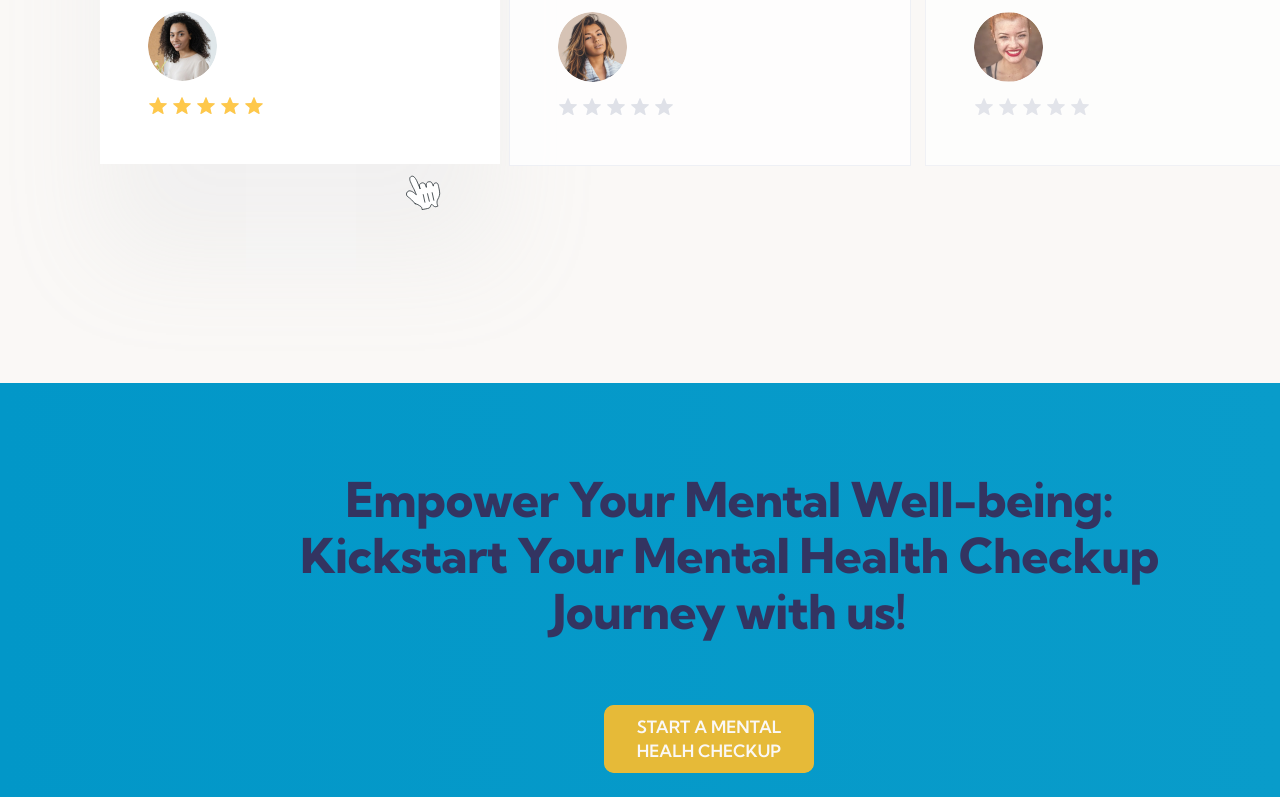
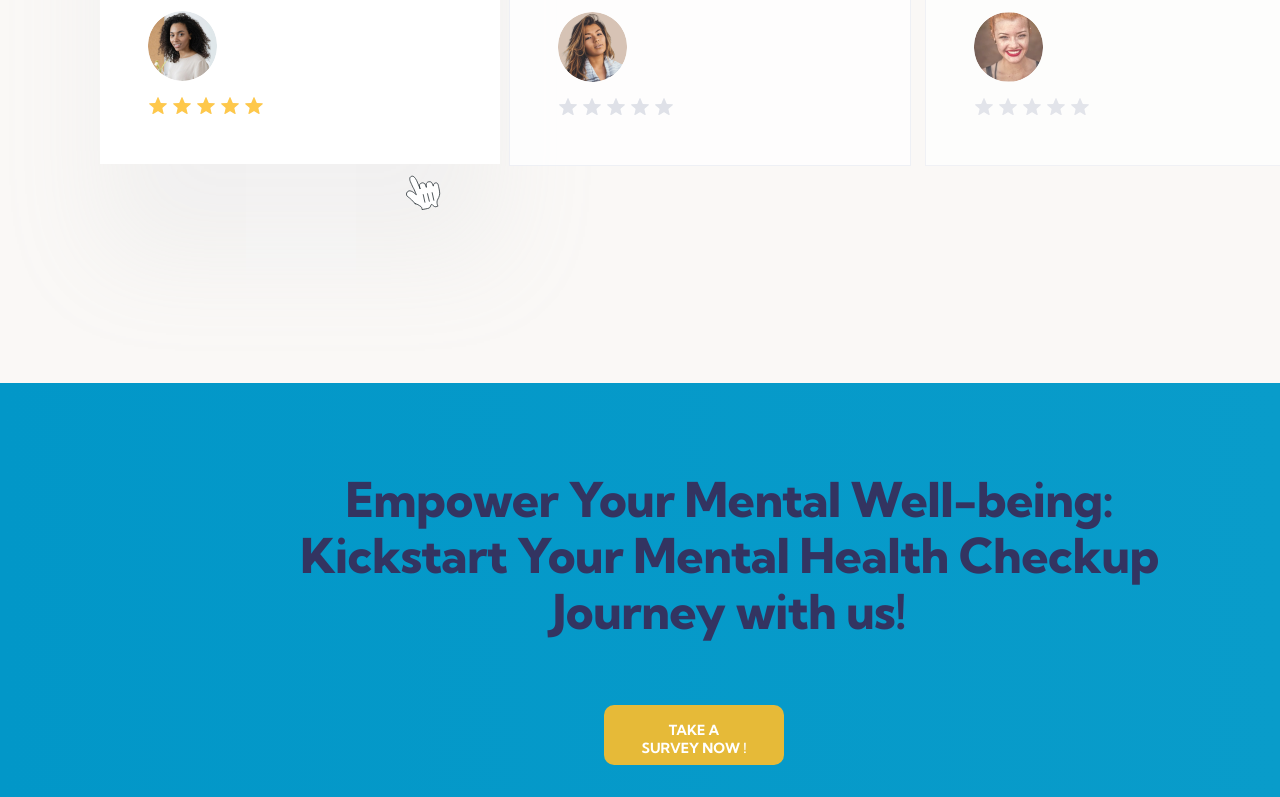
Before and after one commit to Vishesh-Sharma221/SIH2023, a website built with Parcel: page index.html in a window 1280 px wide. Shown: the part 2000-2797 px from the top of the page. Built offline with nearby package versions, Linux system fonts and the light colour scheme; a web font is replaced by a local one.

Commit message:
Buttons working now

```diff
--- a/index.css
+++ b/index.css
@@ -10,23 +10,24 @@
 }
 .start-a-mental {
   position: absolute;
-  line-height: 24px;
   font-weight: 900;
   background:#E6BA38;
   border-radius: var(--br-3xs);
   border: none;
   overflow: hidden;
-  color: #faf8f6;
-  font-size: 17px;
+  color: #f13333;
+  font-size: 37px;
   font-family: var(--font-kumbh-sans);
-  font-weight: 600;
+  font-weight: 900;
   transition: 0.8s;
   width: 210px;
-  height: 68px;
+  height: 120px;
   cursor: pointer;
+  margin: 10px;
+  line-height: 40px;
 }
 .start-a-mental:hover{
-  color: #cc382b;
+  color: #f1902f;
   background-color:#dabd66;
 }
 .start-a-mental-healh-checkup-wrapper {
@@ -35,8 +36,8 @@
   left: 604px;
   border-radius: var(--br-3xs);
   background-color: #E6BA38;
-  width: 210px;
-  height: 68px;
+  width: 180px;
+  height: 60px;
   overflow: hidden;
   display: flex;
   flex-direction: row;
--- a/index.html
+++ b/index.html
@@ -6,6 +6,7 @@
 
     <link rel="stylesheet" href="./global.css" />
     <link rel="stylesheet" href="./index.css" />
+
     <link
       rel="stylesheet"
       href="https://fonts.googleapis.com/css2?family=Kumbh Sans:wght@400;600;700;800;900&display=swap"
@@ -15,6 +16,7 @@
       href="https://fonts.googleapis.com/css2?family=AvertaStd-Bold:wght@400&display=swap"
     />
     <title>Mental Health Check - SIH2023</title>
+    <script src="index.js"></script>
   </head>
   <body>
     <a class="homepage">
@@ -25,7 +27,7 @@
             Journey with us!
           </div>
           <div class="start-a-mental-healh-checkup-wrapper">
-            <button class="start-a-mental">START A MENTAL HEALH CHECKUP</button>
+            <button class="get-started" class="start-a-mental" > TAKE A SURVEY NOW !</button>
           </div>
         </div>
         <div class="reviews">
@@ -252,7 +254,7 @@
       <div class="get-your-free-mental-health-ch-wrapper">
         <div class="get-your-free-container">
           <span class="get-your-free-container1">
-            <button class="get-started">GET STARTED!</button>
+            <button class="get-started">GET STARTED !</button>
             <!-- <p class="mental">MENTAL HEALTH CHECKUP</p> -->
           </span>
         </div>
--- /dev/null
+++ b/index.js
@@ -0,0 +1,9 @@
+document.addEventListener('DOMContentLoaded', function() {
+    const buttons = document.querySelectorAll('.get-started');
+
+    buttons.forEach(function(button) {
+        button.addEventListener('click', function() {
+            window.open('sih/index.html', '_blank');
+        });
+    });
+});
```
Also changed, not shown: sih/index.html (+1 -1 lines).
